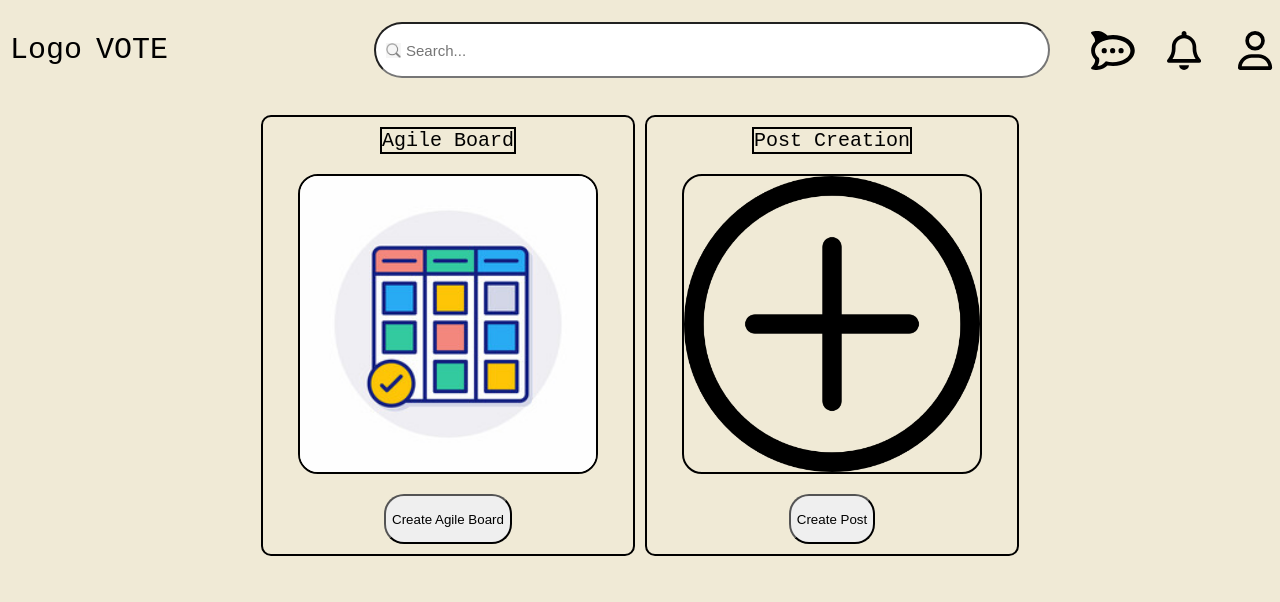
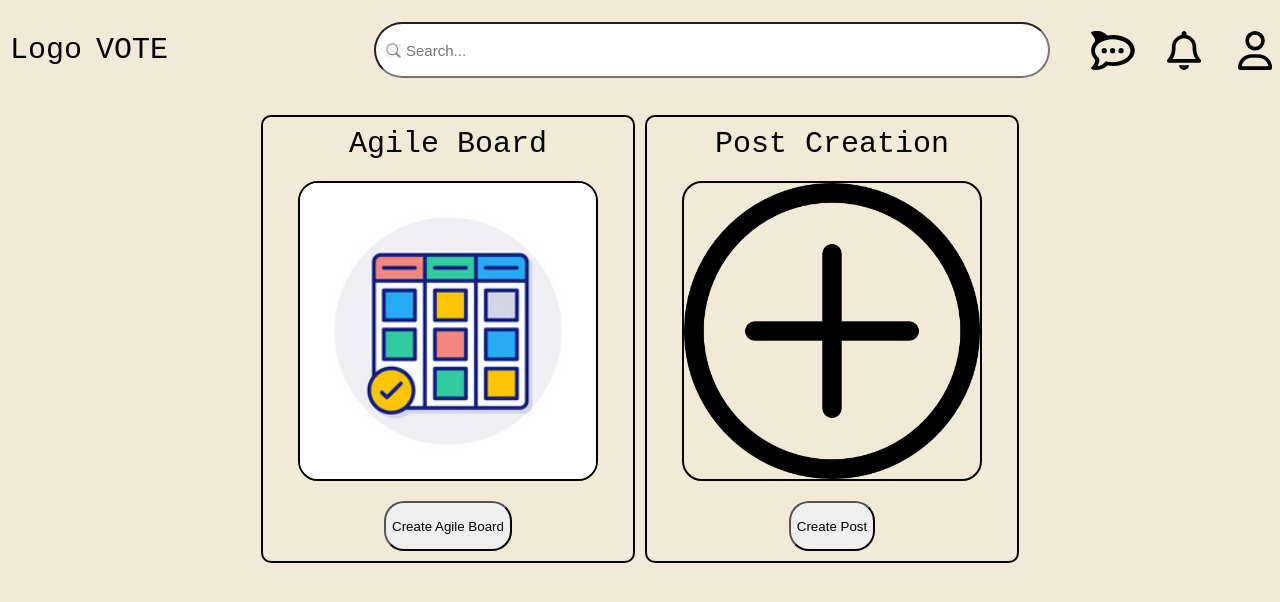
Before and after one commit to Kitkamseng/FinalYearProject, a React (Create React App) app: page /selectionpage in a window 1280 px wide. Shown: the top 602 px of the page. Built offline with nearby package versions, Linux system fonts and the light colour scheme.

Commit message:
Outline deleted

```diff
--- a/src/pages/SelectionPage.css
+++ b/src/pages/SelectionPage.css
@@ -93,11 +93,11 @@
 }
 
 .board-title{
-    border-color: black;
+    /* border-color: black;
     border-width: 2px;
-    border-style: solid;
+    border-style: solid; */
 
-    font-size: 20px;
+    font-size: 30px;
 
     margin: 10px;
 }
```
